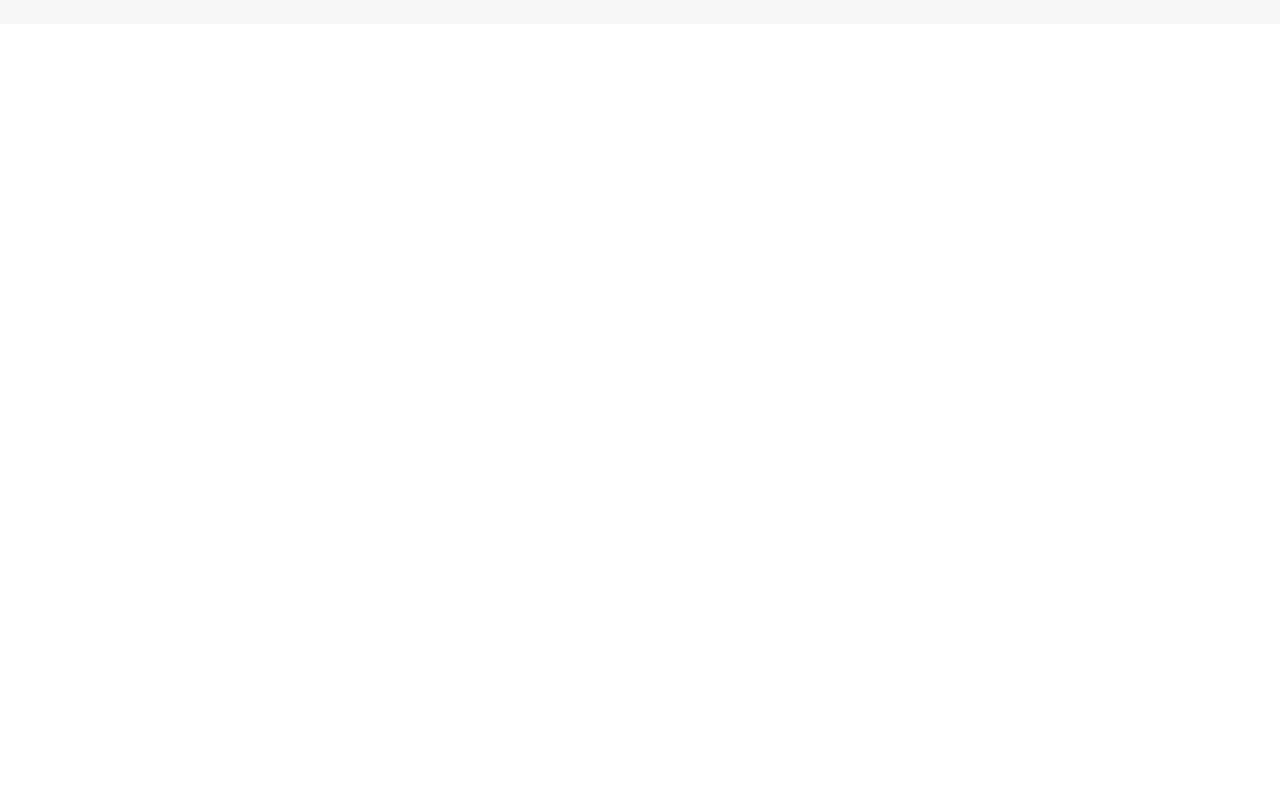
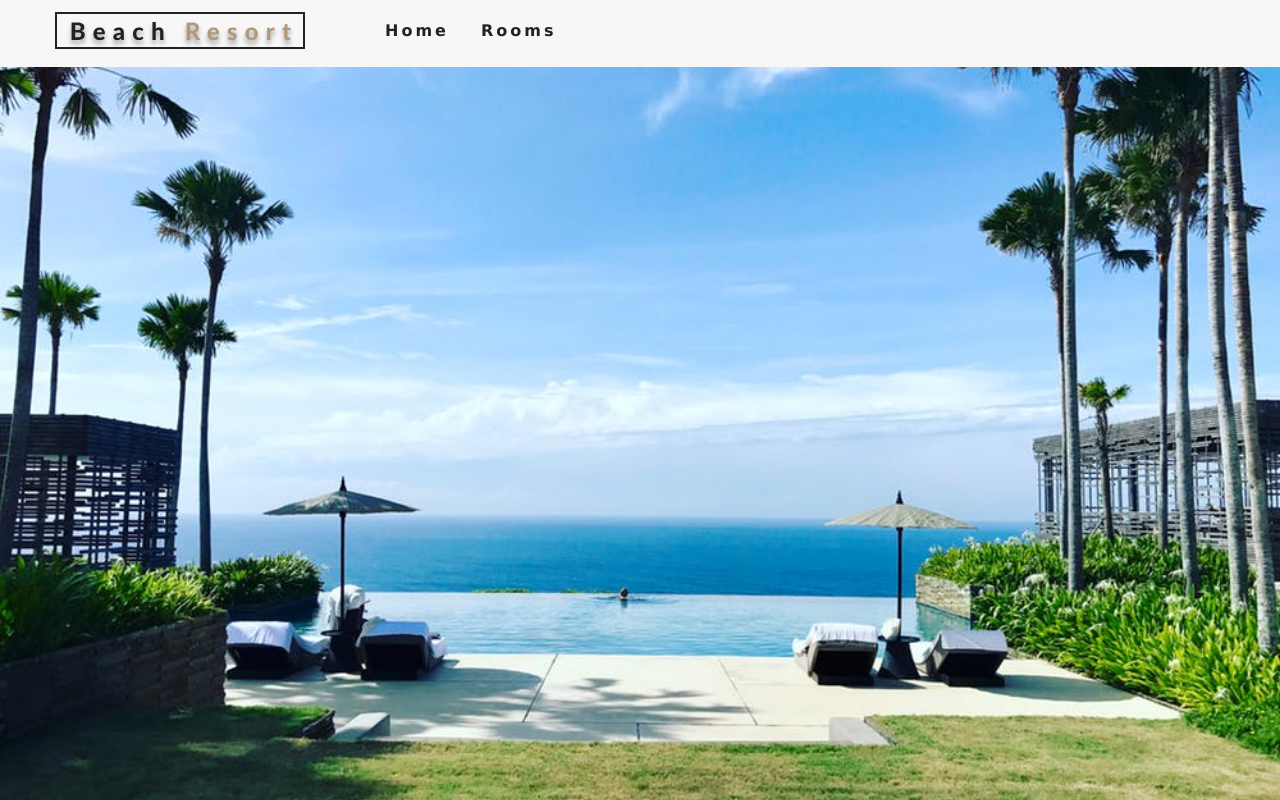
Before and after one commit to ZohaAkram/beachResortApp, a React (Create React App) app: page / in a window 1280 px wide. Built offline with nearby package versions, Linux system fonts and the light colour scheme; the HTML template or start-up script is replaced by a standard one.

Commit message:
added new files

```diff
--- a/src/App.css
+++ b/src/App.css
@@ -112,8 +112,8 @@ h6 {
   color: var(--primaryColor);
 }
 .nav-links {
-  /* height: 0;
-  overflow: hidden; */
+  height: 0;
+  overflow: hidden;
   transition: var(--mainTransition);
   list-style-type: none;
 }
--- /dev/null
+++ b/src/components/Hero.js
@@ -0,0 +1,5 @@
+import React from "react";
+
+export default function Hero({ children, hero }) {
+  return <header className={hero}>{children}</header>;
+}
--- a/src/components/Navbar.js
+++ b/src/components/Navbar.js
@@ -14,27 +14,27 @@ export default class Navbar extends Component {
       <nav className="navbar">
         <div className="nav-center">
           <div className="nav-header">
-            {/* <link to="/">
-              <img src={logo} alt="Beach Resort" />
-            </link> */}
-            {/* <button
+            <Link to="/">
+              <img src={logo} alt="beach resort" />
+            </Link>
+            <button
               type="button"
               className="nav-btn"
               onClick={this.handleToggle}
             >
               <FaAlignRight className="nav-icon" />
-            </button> */}
+            </button>
           </div>
-          {/* <ul
+          <ul
             className={this.state.isOpen ? "nav-links show-nav" : "nav-links"}
           >
             <li>
-              <link to="/">Home</link>
+              <Link to="/">Home</Link>
             </li>
             <li>
-              <link to="/rooms">Rooms</link>
+              <Link to="/rooms">Rooms</Link>
             </li>
-          </ul> */}
+          </ul>
         </div>
       </nav>
     );
--- a/src/pages/home.js
+++ b/src/pages/home.js
@@ -1,9 +1,9 @@
 import React from 'react'
-
+import Hero from '../components/Hero'
 export const Home = () => {
     return (
         <div>
-
+         <Hero hero="defaultHero"></Hero>
         </div>
     )
     }
```
